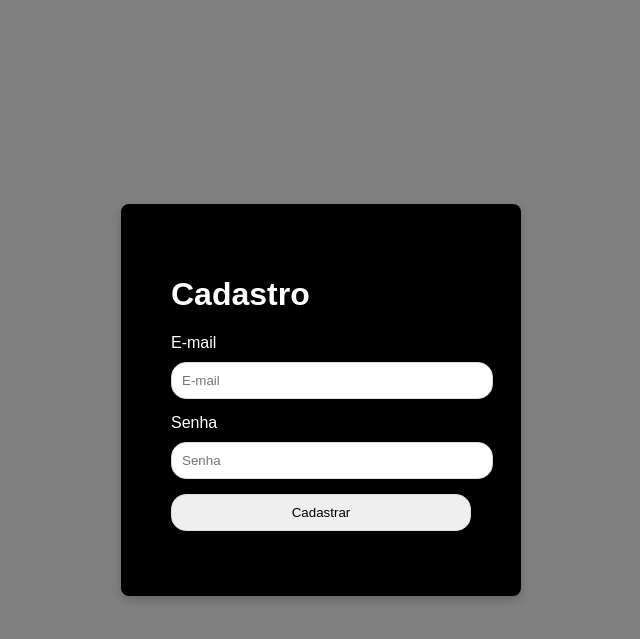
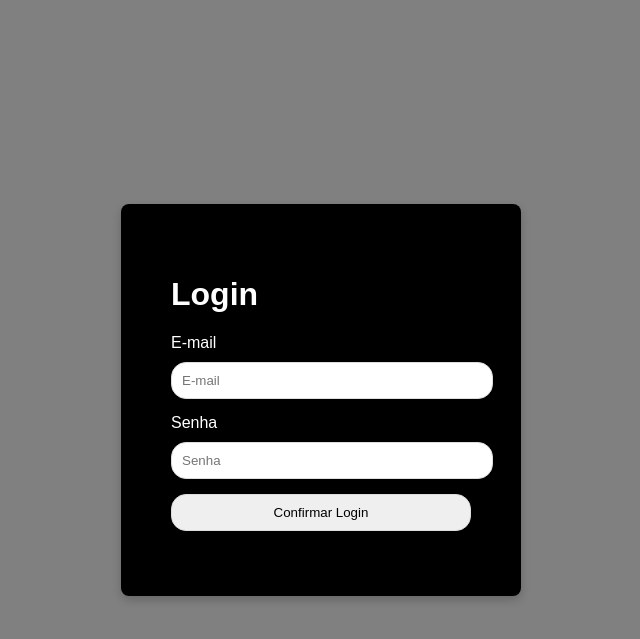
Before and after one commit to RichardMarinho/RiGu-Projeto, a PHP site: page /cadastro.php in a window 1280 px wide. Shown: the top 639 px of the page, without its empty margins (319-959 px from the left). Run offline with PHP 8.4, Linux system fonts and the light colour scheme.

Commit message:
Update cadastro.php

```diff
--- a/cadastro.php
+++ b/cadastro.php
@@ -90,14 +90,14 @@
 <body>
     <div>
     <form action="cadastro.php" method="POST">
-            <h1>Cadastro</h1>
+            <h1>Login</h1>
             <label for="email">E-mail</label>
             <input type="email" name="email" id="email" placeholder="E-mail">
             <br>
             <label for="senha">Senha</label>
             <input type="password" name="senha" id="senha" placeholder="Senha">
             <br>
-            <input type="submit" name="submit" value="Cadastrar">
+            <input type="submit" name="submit" value="Confirmar Login">
         </form>
     </div>
 
```
